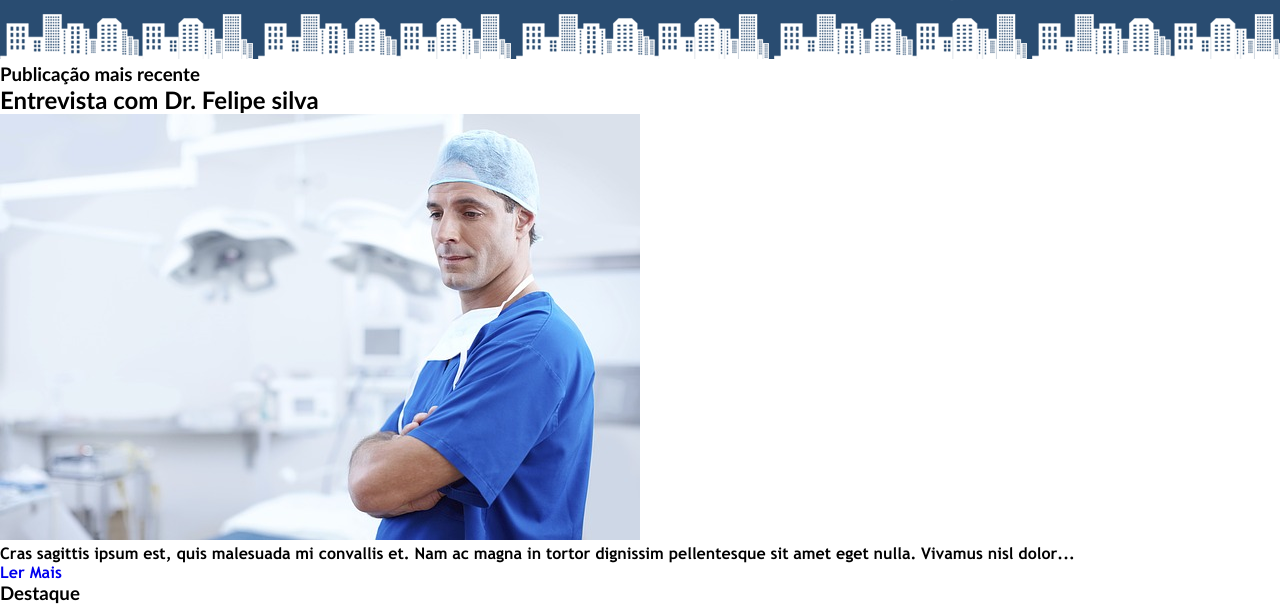
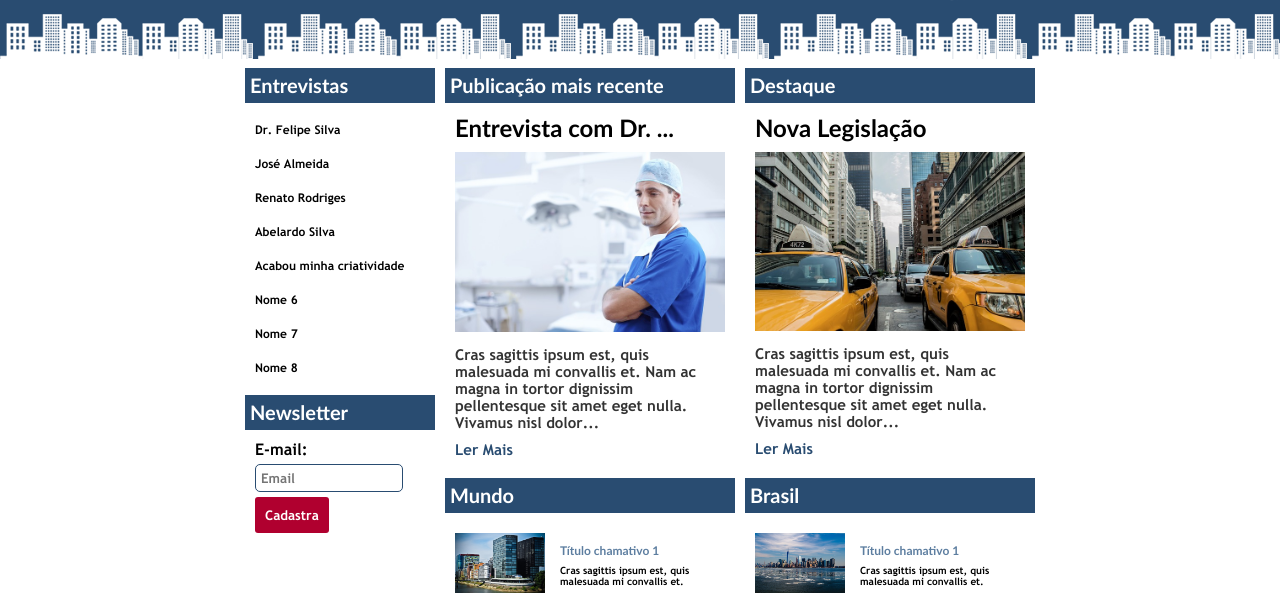
Before and after one commit to Virrann/pjtoJournar, a plain HTML site: page index.html in a window 1280 px wide. Shown: the part 187-795 px from the top of the page. Drawn offline with Linux system fonts and the light colour scheme.

Commit message:
endHomePage

```diff
--- a/index.html
+++ b/index.html
@@ -14,11 +14,13 @@
 
     <section class="conteudo">
 
+        <div id="pbls1">
+
+            <h1>Publicação mais recente</h1>
             <article id="lastPubl">
 
-            <h1>Publicação mais recente</h1>
                 <!--Dr. Felipe Silva é um nome ficticio-->
-            <h2>Entrevista com Dr. Felipe silva</h2>
+                <h2>Entrevista com Dr. ...</h2>
                 <img src="img/doutor.jpg" alt="Foto do Dr. Felipe Silva">
                 <p>
                     Cras sagittis ipsum est, quis malesuada mi convallis et.
@@ -29,9 +31,67 @@
 
             </article>
 
+            <section id="word" class="list">
+
+                <h1 class="title">Mundo</h1>
+
+                <article>
+                    <a href="noticia.html" class="miniatura">
+                        <h1>Título chamativo 1</h1>
+                        <img src="img/mundo.jpg" alt="">
+                        <p>Cras sagittis ipsum est, quis malesuada mi convallis et. </p>
+                    </a>
+                </article>
+
+                <hr>
+
+                <article>
+                    <a href="noticia.html" class="miniatura">
+                        <h1>Título chamativo 2</h1>
+                        <img src="img/mundo.jpg" alt="">
+                        <p>Cras sagittis ipsum est, quis malesuada mi convallis et. </p>
+                    </a>
+                </article>
+
+                <hr>
+
+                <article>
+                    <a href="noticia.html" class="miniatura">
+                        <h1>Título chamativo 3</h1>
+                        <img src="img/mundo.jpg" alt="">
+                        <p>Cras sagittis ipsum est, quis malesuada mi convallis et. </p>
+                    </a>
+                </article>
+
+                <hr>
+
+                <article>
+                    <a href="noticia.html" class="miniatura">
+                        <h1>Título chamativo 4</h1>
+                        <img src="img/mundo.jpg" alt="">
+                        <p>Cras sagittis ipsum est, quis malesuada mi convallis et. </p>
+                    </a>
+                </article>
+
+                <hr>
+
+                <article>
+                    <a href="noticia.html" class="miniatura">
+                        <h1>Título chamativo 5</h1>
+                        <img src="img/mundo.jpg" alt="">
+                        <p>Cras sagittis ipsum est, quis malesuada mi convallis et. </p>
+                    </a>
+                </article>
+
+            </section>
+
+        </div>
+
+        <div id="pbls2">
+
+            <h1>Destaque</h1>
             <article id="featured">
 
-            <h1>Destaque</h1>
                 <h2>Nova Legislação</h2>
                 <img src="img/taxi.jpg" alt="Foto de taxis">
                 <p>
@@ -43,9 +103,9 @@
 
             </article>
 
-        <section id="brasil">
+            <section id="brasil" class="list">
 
-            <h1>Brasil</h1>
+                <h1 class="title">Brasil</h1>
 
                 <article>
                     <a href="noticia.html" class="miniatura">
@@ -97,59 +157,38 @@
 
             </section>
 
-        <section id="word">
 
-            <h1>Mundo</h1>
+        </div>
 
-            <article>
-                <a href="noticia.html" class="miniatura">
-                    <h1>Título chamativo 1</h1>
-                    <img src="img/mundo.jpg" alt="">
-                    <p>Cras sagittis ipsum est, quis malesuada mi convallis et. </p>
-                </a>
-            </article>
+        <aside>
 
-            <hr>
+            <section>
+                <h1>Entrevistas</h1>
+                <ul>
+                    <!--Todos os nomes dos "entrevistados" são fictícios-->
+                    <li><a href="noticia.html">Dr. Felipe Silva</a></li>
+                    <li><a href="noticia.html">José Almeida</a></li>
+                    <li><a href="noticia.html">Renato Rodriges</a></li>
+                    <li><a href="noticia.html">Abelardo Silva</a></li>
+                    <li><a href="noticia.html">Acabou minha criatividade</a></li>
+                    <li><a href="noticia.html">Nome 6</a></li>
+                    <li><a href="noticia.html">Nome 7</a></li>
+                    <li><a href="noticia.html">Nome 8</a></li>
+                </ul>
+            </section>
 
-            <article>
-                <a href="noticia.html" class="miniatura">
-                    <h1>Título chamativo 2</h1>
-                    <img src="img/mundo.jpg" alt="">
-                    <p>Cras sagittis ipsum est, quis malesuada mi convallis et. </p>
-                </a>
-            </article>
+            <section id="news">
+                <h1>Newsletter</h1>
+                <form action="#" method="get">
 
-            <hr>
+                    <label for="email">E-mail:</label>
+                    <input type="email" name="email" id="email" placeholder="Email">
+                    <input type="submit" name="subbimit" value="Cadastra" id="button">
 
-            <article>
-                <a href="noticia.html" class="miniatura">
-                    <h1>Título chamativo 3</h1>
-                    <img src="img/mundo.jpg" alt="">
-                    <p>Cras sagittis ipsum est, quis malesuada mi convallis et. </p>
-                </a>
-            </article>
+                </form>
+            </section>
 
-            <hr>
-
-            <article>
-                <a href="noticia.html" class="miniatura">
-                    <h1>Título chamativo 4</h1>
-                    <img src="img/mundo.jpg" alt="">
-                    <p>Cras sagittis ipsum est, quis malesuada mi convallis et. </p>
-                </a>
-            </article>
-
-            <hr>
-
-            <article>
-                <a href="noticia.html" class="miniatura">
-                    <h1>Título chamativo 5</h1>
-                    <img src="img/mundo.jpg" alt="">
-                    <p>Cras sagittis ipsum est, quis malesuada mi convallis et. </p>
-                </a>
-            </article>
-
-        </section>
+        </aside>
 
     </section>
 
@@ -171,37 +210,6 @@
         </div>
     </header>
 
-    <aside>
-
-        <section>
-            <h1>Entrevistas</h1>
-            <ul>
-                <!--Todos os nomes dos "entrevistados" são fictícios-->
-                <li><a href="noticia.html">Dr. Felipe Silva</a></li>
-                <li><a href="noticia.html">José Almeida</a></li>
-                <li><a href="noticia.html">Renato Rodriges</a></li>
-                <li><a href="noticia.html">Abelardo Silva</a></li>
-                <li><a href="noticia.html">Acabou minha criatividade</a></li>
-                <li><a href="noticia.html">Nome 6</a></li>
-                <li><a href="noticia.html">Nome 7</a></li>
-                <li><a href="noticia.html">Nome 8</a></li>
-            </ul>
-        </section>
-
-        <section>
-            <h1>Newsletter</h1>
-            <form action="#" method="get">
-
-                <label for="email">Insira seu e-mail:</label>
-                <input type="email" name="email" id="email" placeholder="Email">
-                <input type="submit" name="subbimit" value="cadastra">
-
-            </form>
-        </section>
-
-    </aside>
-
-
 
 </body>
 
--- a/style/index.css
+++ b/style/index.css
@@ -8,19 +8,20 @@
     order: 2;
     text-decoration: none;
     font-family: 'Trebuchet MS', 'Lucida Sans Unicode', 'Lucida Grande', 'Lucida Sans', Arial, sans-serif;
+    box-sizing: border-box;
+}
+a{
+    color: #294c71;
+}
+
+a:hover{
+    color: black;
 }
 
 body{
     display: flex;
     flex-direction: column;
 }
-/*
-.content{
-    max-width: 800px;
-    display: flex;
-    flex-direction: column;
-    margin: auto;
-}*/
 
 header{
     background: #294c71 url(../img/fundo.png) repeat-x bottom left;
@@ -73,6 +74,154 @@ header a{
     padding: 10px;
 }
 
-header a:hover{
-    color: black;
+/*------------------------ HEADER -----------------------*/
+
+.conteudo{
+    width: 100%;
+    max-width: 800px;
+    margin: auto;
+    display: grid;
+    grid-template-columns: 2fr 3fr 3fr;
+    grid-template-areas: "a c1 c2";
 }
+
+.conteudo h1{
+    padding: 5px;
+    background-color: #294c71;
+    color: white;
+    font-size: 20px;
+    line-height: 25px;
+}
+
+.conteudo aside{
+    grid-area: a;
+}
+
+.conteudo aside ul{
+    list-style-type: none;
+    padding: 10px 0;
+}
+
+.conteudo aside li:hover{
+    background-color: #294c71;
+}
+
+.conteudo aside a{
+    display: block;
+    padding: 10px;
+    text-decoration: none;
+    font-size: 12px;
+    color: #000;
+}
+
+.conteudo aside a:hover{
+    color: white;
+}
+
+#pbls1{
+    width: 100%;
+    grid-area: c1;
+}
+
+#pbls1 img{
+    width: 100%;
+}
+
+#pbls2{
+    width: 100%;
+    grid-area: c2;
+}
+
+#pbls2 img{
+    width: 100%;
+}
+
+aside,
+#pbls1, #pbls2{
+    padding: 5px;
+}
+
+.conteudo article{
+    padding: 10px;
+}
+
+#featured, #lastPubl{
+    height: 375px;
+}
+
+#featured img, #lastPubl img{
+    margin-top: 10px;
+    margin-bottom: 10px;
+}
+
+#featured a, #lastPubl a{
+    display: block;
+    padding: 10px 0;
+    font-size: 15px;
+}
+
+#featured p, #lastPubl p{
+    font-size: 15px;
+    color: #333;
+}
+
+#news form{
+    padding: 10px;
+}
+
+#button{
+    padding: 10px;
+    background-color: #b0002f;
+    border: none;
+    color: white;
+    border-radius: 3px;
+}
+
+#email{
+    border: solid 1px;
+    border-color: #294c71;
+    border-radius: 5px;
+    padding: 5px;
+    margin-top: 5px;
+    margin-bottom: 5px;
+}
+
+#word article h1, #brasil article h1{
+    color: #5d7ea0;
+    background: none;
+}
+
+.list img{
+    width: 100%;
+}
+
+.list article a{
+    margin: 10px 0;
+    display: grid;
+    grid-template-columns: 1fr 2fr;
+    grid-template-rows: repeat(2, 4vh);
+}
+
+.list article a img{
+    grid-column: 1/2;
+    grid-row: 1/3;
+}
+
+.list article a h1, .list article a p{
+    margin-left: 10px;
+    grid-column: 2/3;
+    align-items: center;
+}
+
+.list article a h1{
+    grid-row: 1/2;
+    font-size: 12px;
+}
+
+.list article a p{
+    grid-row: 2/3;
+    font-size: 10px;
+    padding: 0 5px;
+    color: #000;
+    height: 20px;
+}
```
Also changed, not shown: ciencia.html (deleted), economia.html (deleted), fotos.html (deleted), img/screencapture-html.png (added), internacional.html (deleted), nacional.html (deleted), saude.html (deleted). Lines whose indentation alone changed are shown as unchanged.
